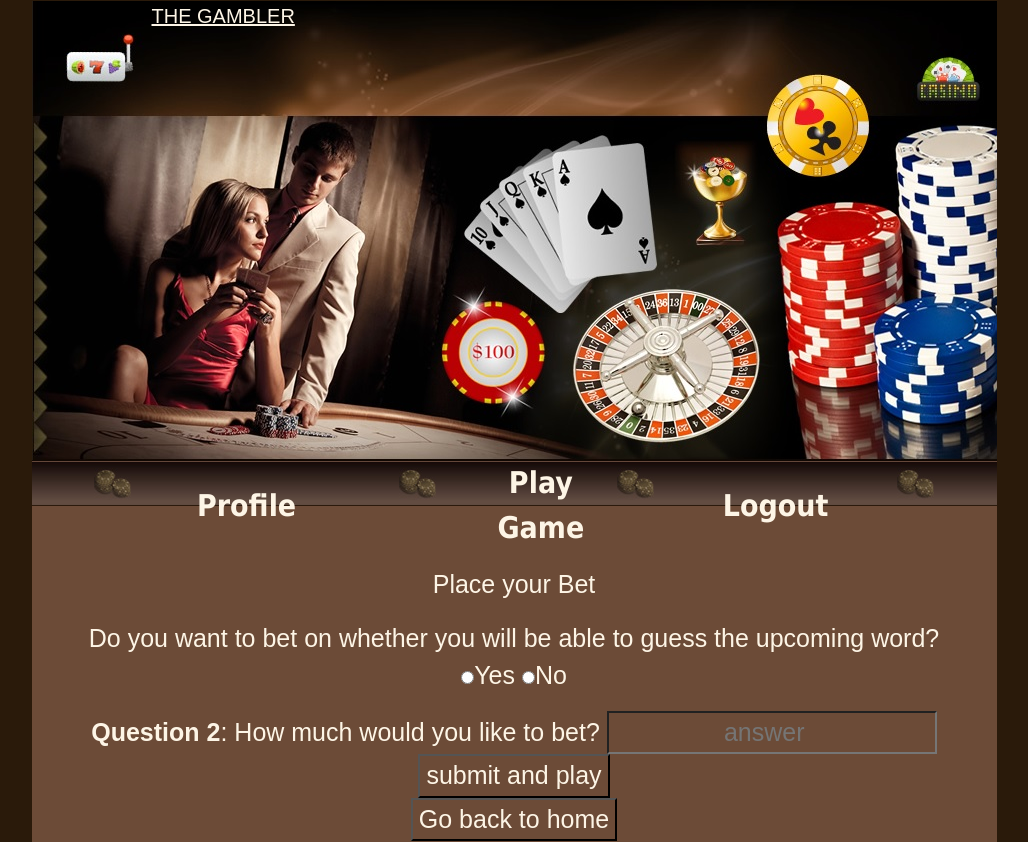
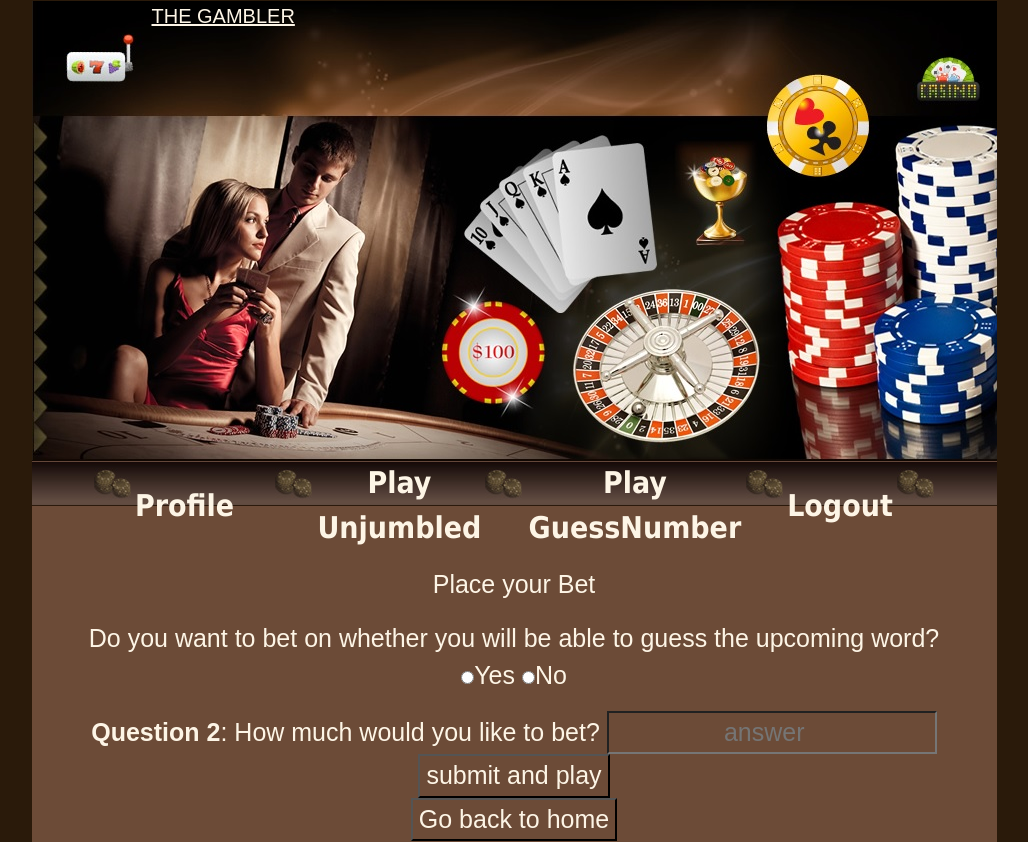
Before and after one commit to parasmehan123/theGambler, a Django app: page /placebid/ in a window 1280 px wide. Shown: the whole page, without its empty margins (126-1154 px from the left). Run offline with Django 3.2, Linux system fonts and the light colour scheme; the visitor is signed in with stand-in values (Sample User, id 1); some libraries are stand-ins or nearby versions.

Commit message:
Update base.html

```diff
--- a/casino/templates/casino/base.html
+++ b/casino/templates/casino/base.html
@@ -40,21 +40,25 @@
           <tbody><tr>
             {% if user.is_authenticated %}
                 <td valign="top" align="left" width="37"><img src="{% static 'casino/images/nav_dvd.jpg' %}" height="46" width="37"></td>
-                <td align="center" valign="middle" width="50"><a href="{% url 'profile' %}" style="font-size:25px;color:OldLace;font-size:30px; " class="navbar2">Profile</a></td>
+                <td align="center" valign="middle" width="50"><a href="{% url 'profile' %}" style="color:OldLace;" class="navbar2">Profile</a></td>
                 <td valign="top" width="37"></td>
                 <td valign="top" width="37"><img src="{% static 'casino/images/nav_dvd.jpg' %}" height="46" width="37"></td>
-                <td align="center" valign="middle" width="50"><a href="{% url 'placebid' %}" style="font-size:25px;color:OldLace;font-size:30px; "  class="navbar2">Play Game</a></td>
+                <td align="center" valign="middle" width="50"><a href="{% url 'placebid' %}" style="color:OldLace; "  class="navbar2">Play Unjumbled</a></td>
                 <td valign="top" width="37"><img src="{% static 'casino/images/nav_dvd.jpg' %}" height="46" width="37"></td>
-                <td align="center" valign="middle" width="50"><a href="{% url 'logout' %}" style="font-size:25px;color:OldLace;font-size:30px; " class="navbar2">Logout</a></td>
+                <td align="center" valign="middle" width="50"><a href="{% url 'placebid_guessno' %}" style="color:OldLace; "  class="navbar2">Play GuessNumber</a></td>
+                <td valign="top" width="37"><img src="{% static 'casino/images/nav_dvd.jpg' %}" height="46" width="37"></td>
+                <td align="center" valign="middle" width="50"><a href="{% url 'logout' %}" style="color:OldLace;" class="navbar2">Logout</a></td>
                 <td valign="top" align="right" width="37"><img src="{% static 'casino/images/nav_dvd.jpg' %}" height="46" width="37"></td>
               {% else %}
                 <td valign="top" align="left" width="37"><img src="{% static 'casino/images/nav_dvd.jpg' %}" height="46" width="37"></td>
-                <td align="center" valign="middle" width="50"><a href="{% url 'login' %}" style="font-size:25px;color:OldLace;font-size:30px; " class="navbar2">Login</a></td>
+                <td align="center" valign="middle" width="50"><a href="{% url 'login' %}" style="color:OldLace;" class="navbar2">Login</a></td>
                 <td valign="top" width="37"></td>
                 <td valign="top" width="37"><img src="{% static 'casino/images/nav_dvd.jpg' %}" height="46" width="37"></td>
-                <td align="center" valign="middle" width="50"><a href="{% url 'placebid' %}" style="font-size:25px;color:OldLace;font-size:30px; "  class="navbar2">Play Game</a></td>
+                <td align="center" valign="middle" width="50"><a href="{% url 'placebid' %}" style="color:OldLace; "  class="navbar2">Play Unjumbled</a></td>
                 <td valign="top" width="37"><img src="{% static 'casino/images/nav_dvd.jpg' %}" height="46" width="37"></td>
-                <td align="center" valign="middle" width="50"><a href="{% url 'register' %}" style="font-size:25px;color:OldLace;font-size:30px; "  class="navbar2">Register</a></td>
+                <td align="center" valign="middle" width="50"><a href="{% url 'placebid_guessno' %}" style="color:OldLace; "  class="navbar2">Play GuessNumber</a></td>
+                <td valign="top" width="37"><img src="{% static 'casino/images/nav_dvd.jpg' %}" height="46" width="37"></td>
+                <td align="center" valign="middle" width="50"><a href="{% url 'register' %}" style="color:OldLace;"  class="navbar2">Register</a></td>
                 <td valign="top" align="right" width="37"><img src="{% static 'casino/images/nav_dvd.jpg' %}" height="46" width="37"></td>
             {% endif %}
 
```
